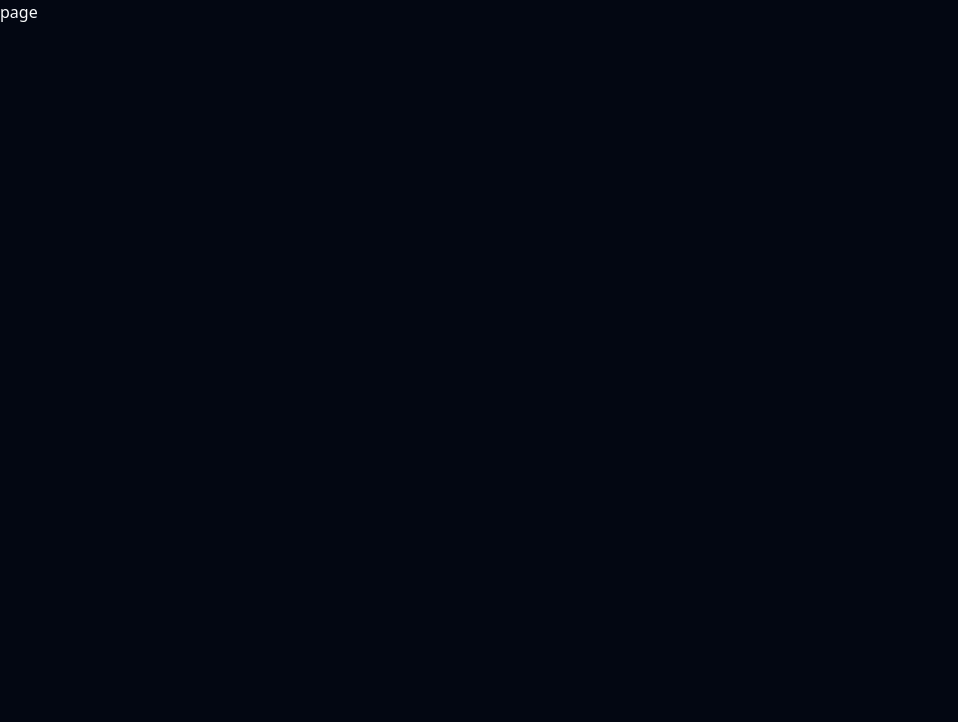
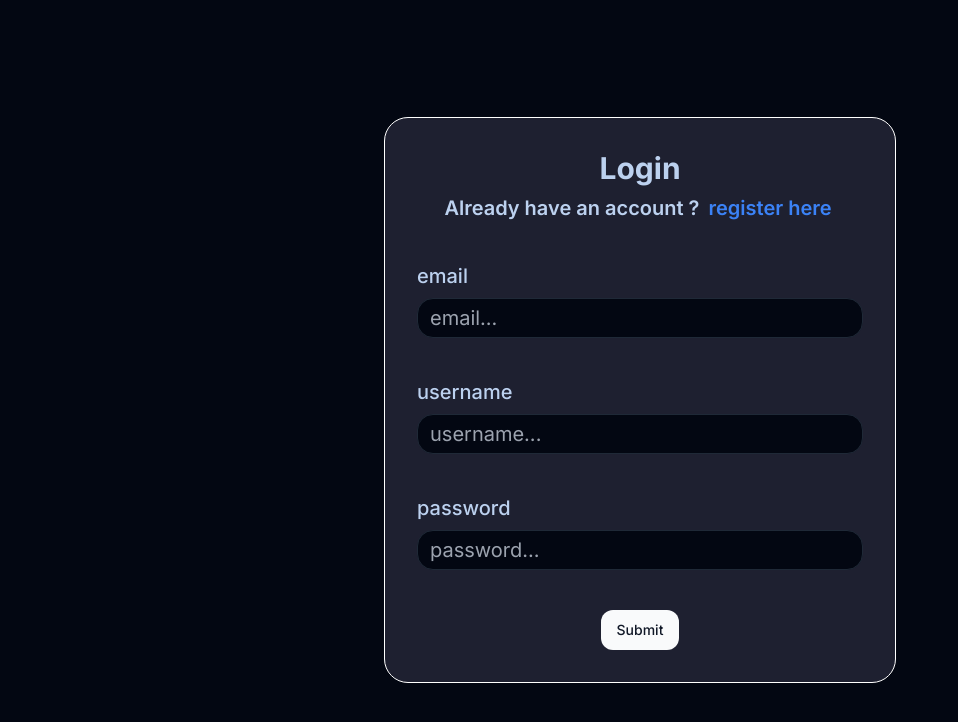
Before and after one commit to vaibhavm18/Social-App, a Next.js app in the folder client/: page /signup in a window 1280 px wide. Shown: the top 722 px of the page, without its empty margins (0-958 px from the left). Built offline with nearby package versions, Linux system fonts and the light colour scheme.

Commit message:
auth routes

```diff
--- a/client/src/app/(auth)/login/page.tsx
+++ b/client/src/app/(auth)/login/page.tsx
@@ -1,3 +1,12 @@
+import Login from "@/components/Login";
+
 export default function Page() {
-  return <div>page</div>;
+  return (
+    <section
+      className="w-full absolute
+        top-1/2 left-1/2 -translate-x-1/2 -translate-y-1/2 flex justify-center p-2"
+    >
+      <Login />
+    </section>
+  );
 }
--- a/client/src/app/(auth)/signup/page.tsx
+++ b/client/src/app/(auth)/signup/page.tsx
@@ -1,3 +1,12 @@
+import Signup from "@/components/Signup";
+
 export default function Page() {
-  return <div>page</div>;
+  return (
+    <section
+      className="w-full absolute
+        top-1/2 left-1/2 -translate-x-1/2 -translate-y-1/2 flex justify-center p-2"
+    >
+      <Signup />
+    </section>
+  );
 }
--- a/client/src/app/layout.tsx
+++ b/client/src/app/layout.tsx
@@ -16,7 +16,7 @@ export default function RootLayout({
 }>) {
   return (
     <html lang="en">
-      <body className={inter.className + "relative"}>{children}</body>
+      <body className={inter.className + ""}>{children}</body>
     </html>
   );
 }
--- a/client/src/components/BottomNavigation.tsx
+++ b/client/src/components/BottomNavigation.tsx
@@ -1,6 +1,7 @@
 import { FaPlus } from "react-icons/fa";
 import { IoMdHome } from "react-icons/io";
 import { IoLogOut } from "react-icons/io5";
+import Icon from "./ui/icon";
 
 export const icons = [
   {
@@ -16,7 +17,7 @@ export const icons = [
   {
     name: "logout",
     icon: <IoLogOut />,
-    link: "/auth/login",
+    link: "/login",
   },
 ];
 
@@ -27,13 +28,9 @@ export default function BottomNavigation() {
          flex text-2xl justify-between items-center"
     >
       {icons.map((val) => (
-        <li
-          key={val.name}
-          className="cursor-pointer p-1 rounded-xl hover:bg-gray-700 text-center
-          transition-all duration-200"
-        >
+        <Icon key={val.name} link={val.link}>
           {val.icon}
-        </li>
+        </Icon>
       ))}
     </ul>
   );
--- a/client/src/components/Header.tsx
+++ b/client/src/components/Header.tsx
@@ -1,5 +1,5 @@
-import { default as Link } from "next/link";
 import { icons } from "./BottomNavigation";
+import Icon from "./ui/icon";
 
 export default function Header() {
   return (
@@ -7,13 +7,9 @@ export default function Header() {
       <span className="font-bold text-2xl md:text-3xl">Social</span>
       <ul className=" items-center text-2xl gap-12 flex">
         {icons.map((val) => (
-          <li
-            key={val.name}
-            className="cursor-pointer hover:bg-gray-700 p-1
-          transition-all duration-200  rounded-xl sm:block hidden"
-          >
-            <Link href={val.link}>{val.icon}</Link>
-          </li>
+          <Icon key={val.name} link={val.link} className="hidden sm:block">
+            {val.icon}
+          </Icon>
         ))}
         <li className="h-10 w-10 bg-white rounded-full cursor-pointer"></li>
       </ul>
--- /dev/null
+++ b/client/src/components/Login.tsx
@@ -0,0 +1,93 @@
+"use client";
+import { zodResolver } from "@hookform/resolvers/zod";
+import { useForm } from "react-hook-form";
+import z from "zod";
+import { Button } from "./ui/button";
+import {
+  Form,
+  FormControl,
+  FormField,
+  FormItem,
+  FormLabel,
+  FormMessage,
+} from "./ui/form";
+import Icon from "./ui/icon";
+import { Input } from "./ui/input";
+
+export const loginSchema = z.object({
+  username: z
+    .string()
+    .min(6, "Minimum character length for username is 6")
+    .max(12, "Maximum character length for username is 12"),
+  password: z
+    .string()
+    .min(6, "Minimum character length for password is 6")
+    .max(12, "Maximum character length for password is 12"),
+});
+const formField = ["username", "password"] as const;
+
+type loginType = z.infer<typeof loginSchema>;
+
+export default function Login() {
+  const form = useForm<loginType>({
+    resolver: zodResolver(loginSchema),
+    defaultValues: {
+      password: "",
+      username: "",
+    },
+  });
+  const onSubmit = (data: loginType) => {
+    console.log("data", data);
+  };
+  return (
+    <div className="bg-[#1e2030] text-[#BCD1EF]  max-w-lg w-full border-white border shadow-blur backdrop-blur-lg py-8 px-8 rounded-3xl">
+      <Form {...form}>
+        <form
+          onSubmit={form.handleSubmit(onSubmit)}
+          className="flex flex-col gap-10 items-center w-full"
+        >
+          <div className="text-center">
+            <p className="text-3xl font-bold mb-2">Login</p>
+            <p className="text-xl font-semibold">
+              Don't have an account ?{" "}
+              <Icon
+                link="/signup"
+                className="text-blue-500 cursor-pointer hover:underline transition-all"
+              >
+                register here
+              </Icon>
+            </p>
+          </div>
+
+          {formField.map((label) => (
+            <FormField
+              key={label}
+              control={form.control}
+              name={label}
+              render={({ field }) => (
+                <FormItem className="w-full">
+                  <FormLabel className="text-xl">{label}</FormLabel>
+                  <FormControl>
+                    <Input
+                      placeholder={label + "..."}
+                      {...field}
+                      className="rounded-2xl"
+                    />
+                  </FormControl>
+                  <FormMessage />
+                </FormItem>
+              )}
+            />
+          ))}
+          <Button
+            type="submit"
+            className="rounded-xl"
+            // disabled={mutation.isPending ? true : false}
+          >
+            Submit
+          </Button>
+        </form>
+      </Form>
+    </div>
+  );
+}
--- a/client/src/components/Preview.tsx
+++ b/client/src/components/Preview.tsx
@@ -16,15 +16,15 @@ export default function Preview({ id }: Props) {
       className="border border-gray-800 cursor-pointer hover:scale-[1.01] hover:shadow-sm
       hover:shadow-gray-700
        mx-2 transition-all duration-300
-        py-2 px-4 flex flex-col gap-2 rounded-xl"
+        py-2 px-4 flex flex-col rounded-xl"
     >
       <h1 className="">
         {`React is a JavaScript      library for building user
                    interfaces, known for
         its component-based architecture and efficient rendering.`}
       </h1>
-      <div className="flex justify-between items-center">
-        <span className="hover:underline cursor-pointer">@vaibhav18</span>
+      <div className="flex justify-between items-center mb-4 mt-1 mx-2">
+        <span className="hover:underline cursor-pointer">by-@vaibhav18</span>
         <span>12:20</span>
       </div>
       <PostInteraction dislike={100} like={10000} />
--- /dev/null
+++ b/client/src/components/Signup.tsx
@@ -0,0 +1,95 @@
+"use client";
+import { zodResolver } from "@hookform/resolvers/zod";
+import { useForm } from "react-hook-form";
+import z from "zod";
+import { Button } from "./ui/button";
+import {
+  Form,
+  FormControl,
+  FormField,
+  FormItem,
+  FormLabel,
+  FormMessage,
+} from "./ui/form";
+import Icon from "./ui/icon";
+import { Input } from "./ui/input";
+
+export const signupSchema = z.object({
+  email: z.string().email("Please add valid email."),
+  username: z
+    .string()
+    .min(6, "Minimum character length for username is 6")
+    .max(12, "Maximum character length for username is 12"),
+  password: z
+    .string()
+    .min(6, "Minimum character length for password is 6")
+    .max(12, "Maximum character length for password is 12"),
+});
+const formField = ["email", "username", "password"] as const;
+
+type signupType = z.infer<typeof signupSchema>;
+
+export default function Signup() {
+  const form = useForm<signupType>({
+    resolver: zodResolver(signupSchema),
+    defaultValues: {
+      email: "",
+      password: "",
+      username: "",
+    },
+  });
+  const onSubmit = (data: signupType) => {
+    console.log("data", data);
+  };
+  return (
+    <div className="bg-[#1e2030] text-[#BCD1EF]  max-w-lg w-full border-white border shadow-blur backdrop-blur-lg py-8 px-8 rounded-3xl">
+      <Form {...form}>
+        <form
+          onSubmit={form.handleSubmit(onSubmit)}
+          className="flex flex-col gap-10 items-center w-full"
+        >
+          <div className="text-center">
+            <p className="text-3xl font-bold mb-2">Login</p>
+            <p className="text-xl font-semibold">
+              Already have an account ?{" "}
+              <Icon
+                link="/login"
+                className="text-blue-500 cursor-pointer hover:underline transition-all"
+              >
+                register here
+              </Icon>
+            </p>
+          </div>
+
+          {formField.map((label) => (
+            <FormField
+              key={label}
+              control={form.control}
+              name={label}
+              render={({ field }) => (
+                <FormItem className="w-full">
+                  <FormLabel className="text-xl">{label}</FormLabel>
+                  <FormControl>
+                    <Input
+                      placeholder={label + "..."}
+                      {...field}
+                      className="rounded-2xl text-lg md:text-xl"
+                    />
+                  </FormControl>
+                  <FormMessage />
+                </FormItem>
+              )}
+            />
+          ))}
+          <Button
+            type="submit"
+            className="rounded-xl"
+            // disabled={mutation.isPending ? true : false}
+          >
+            Submit
+          </Button>
+        </form>
+      </Form>
+    </div>
+  );
+}
--- /dev/null
+++ b/client/src/components/ui/icon.tsx
@@ -0,0 +1,27 @@
+"use client";
+import { cn } from "@/lib/utils";
+import { useRouter } from "next/navigation";
+import { HTMLAttributes, ReactNode } from "react";
+type Props = {
+  children: ReactNode;
+  link: string;
+  className?: HTMLAttributes<HTMLLIElement>["className"];
+};
+export default function Icon({ children, link, className }: Props) {
+  const router = useRouter();
+  const onclick = () => {
+    router.push(link);
+  };
+  return (
+    <span
+      onClick={onclick}
+      className={cn(
+        `cursor-pointer p-1 rounded-xl hover:bg-gray-700 text-center
+        transition-all duration-200`,
+        className
+      )}
+    >
+      {children}
+    </span>
+  );
+}
```
